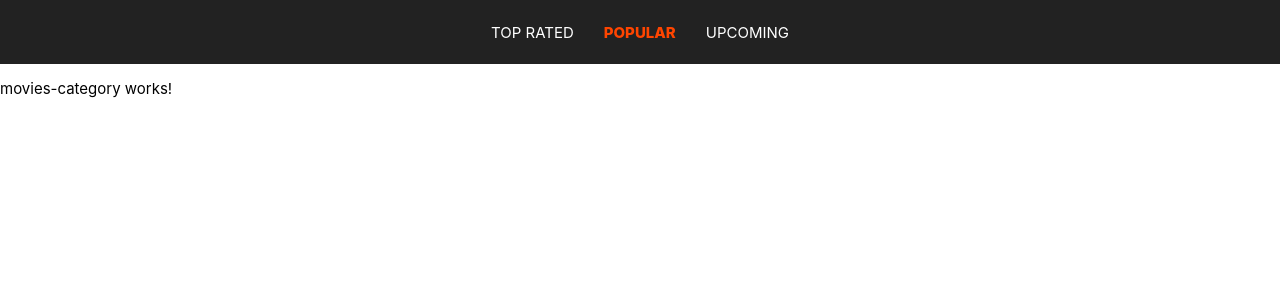
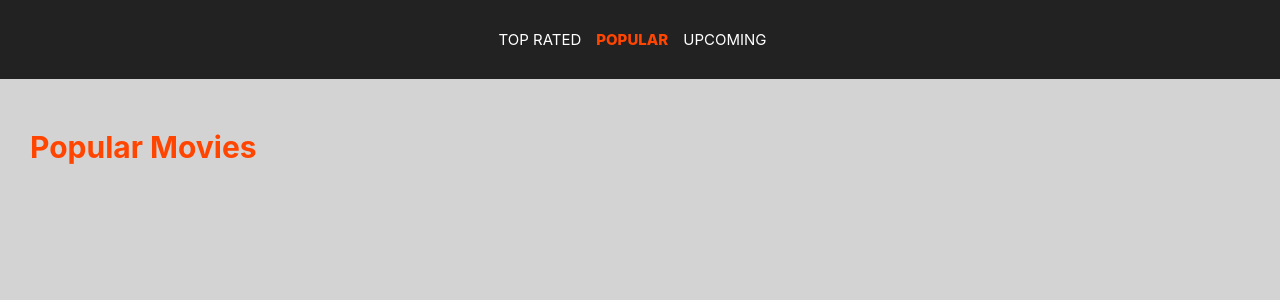
Before and after one commit to AbellanMotos/Angular-Movies, an Angular app: page /movies/popular in a window 1280 px wide. Shown: the top 300 px of the page. Built offline with nearby package versions, Linux system fonts and the light colour scheme.

Commit message:
category parameter subscribed

```diff
--- a/src/app/app.component.html
+++ b/src/app/app.component.html
@@ -1,2 +1,9 @@
-<app-navigation></app-navigation>
-<router-outlet></router-outlet>
+<div class="container">
+
+    <app-navigation></app-navigation>
+
+    <router-outlet></router-outlet>
+
+
+
+</div>
--- a/src/app/app.component.scss
+++ b/src/app/app.component.scss
@@ -0,0 +1,5 @@
+.container {
+    min-height: 100vh;
+    flex-flow: column nowrap;
+    background: lightgrey;
+}
--- a/src/app/movies-category/movies-category.component.html
+++ b/src/app/movies-category/movies-category.component.html
@@ -1 +1,5 @@
-<p>movies-category works!</p>
+<div class="movies-categories">
+    <h1>
+        {{category}} Movies
+    </h1>
+</div>
--- a/src/app/movies-category/movies-category.component.scss
+++ b/src/app/movies-category/movies-category.component.scss
@@ -0,0 +1,10 @@
+
+
+.movies-categories {
+
+    color: orangered;
+    padding: 2em;
+    h1 {
+        text-transform: capitalize;
+    }
+}
--- a/src/app/movies-category/movies-category.component.ts
+++ b/src/app/movies-category/movies-category.component.ts
@@ -1,4 +1,6 @@
 import { Component, OnInit } from '@angular/core';
+import { ActivatedRoute } from '@angular/router';
+
 
 @Component({
   selector: 'app-movies-category',
@@ -6,10 +8,14 @@
   styleUrls: ['./movies-category.component.scss']
 })
 export class MoviesCategoryComponent implements OnInit {
+  category: string;
 
-  constructor() { }
+  constructor(private route: ActivatedRoute) { }
 
   ngOnInit() {
+    this.route.params.subscribe(params => {
+      this.category = params.category.replace('_', ' ');
+    });
   }
 
 }
--- a/src/app/navigation/navigation.component.scss
+++ b/src/app/navigation/navigation.component.scss
@@ -1,5 +1,5 @@
 nav {
-    padding: 1.5em;
+    padding: 2em;
     background-color: #222;
     display: flex;
     justify-content: center;
@@ -8,7 +8,7 @@
         color: white;
         text-decoration: none;
         text-transform: uppercase;
-        margin: 0 1em;
+        margin: 0 1em 0 0;
     }
     .active {
         color: orangered;
```
